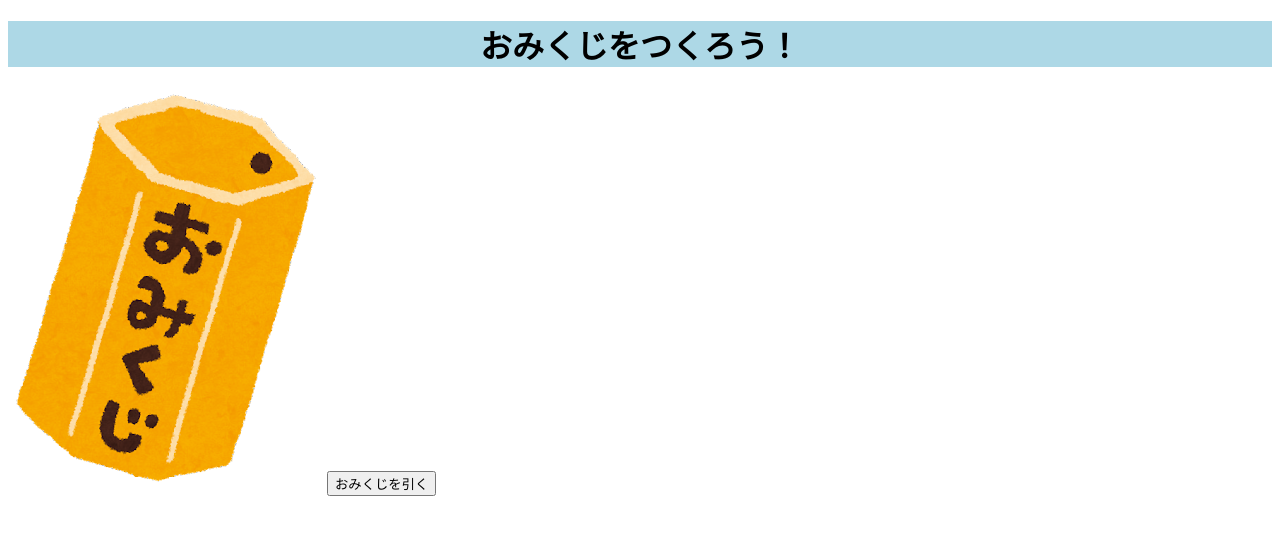
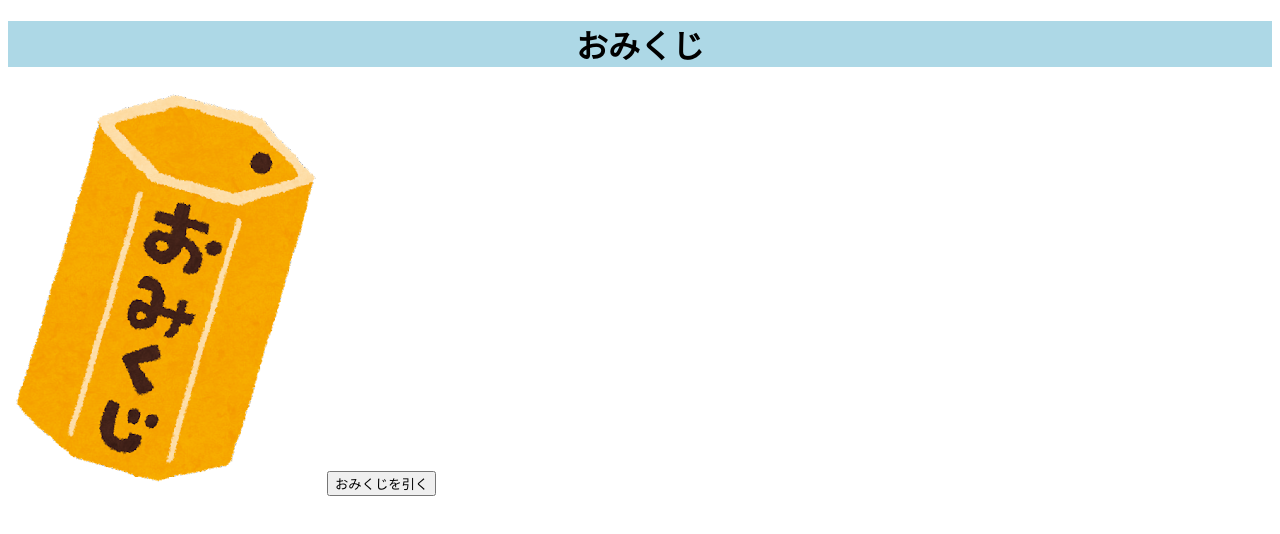
Before and after one commit to ut-code/omikuji, a plain HTML site: page index.html in a window 1280 px wide. Drawn offline with Linux system fonts and the light colour scheme.

Commit message:
文言を修正

```diff
--- a/index.html
+++ b/index.html
@@ -8,7 +8,7 @@
     <link rel="manifest" href="./manifest.json">
 </head>
 <body>
-    <h1>おみくじをつくろう！</h1>
+    <h1>おみくじ</h1>
     <img id="omikuji-image" src="./omikuji-box.png" alt="おみくじの箱">
     <button id="omikuji-button">おみくじを引く</button>
     <script>
```
